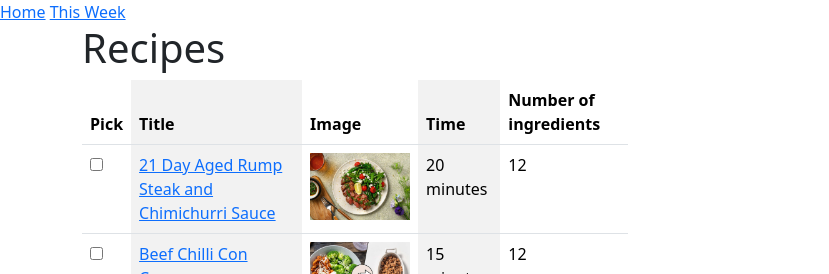
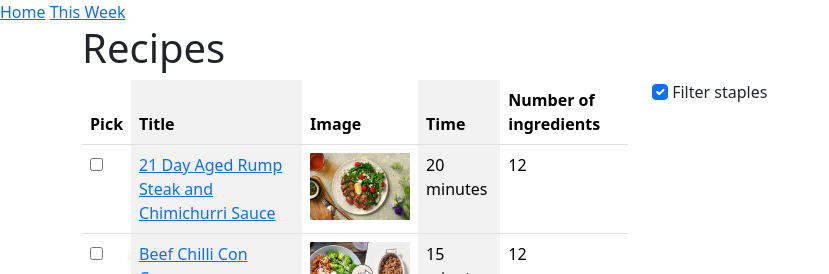
Before and after one commit to r1ch/recipes, a Jekyll site: the page built from index.html, in a window 1280 px wide. Shown: the top 274 px of the page, without its empty margins (0-829 px from the left). Built offline with Jekyll 4.4.1, drawn with Linux system fonts in a browser that asks for light colours.

Commit message:
Update index.html

```diff
--- a/index.html
+++ b/index.html
@@ -32,6 +32,10 @@
       </table>
     </div>
     <div class = "col-sm-6" id="shoppinglist">
+      <input class="form-check-input" type="checkbox" v-model="filterStaples" id="filterStaples">
+      <label class="form-check-label" for="filterStaples">
+        &nbsp;Filter staples
+      </label>
       <table class="table table-striped-columns" v-if = "picked.length > 0">
         <thead>
           <tr>
```
